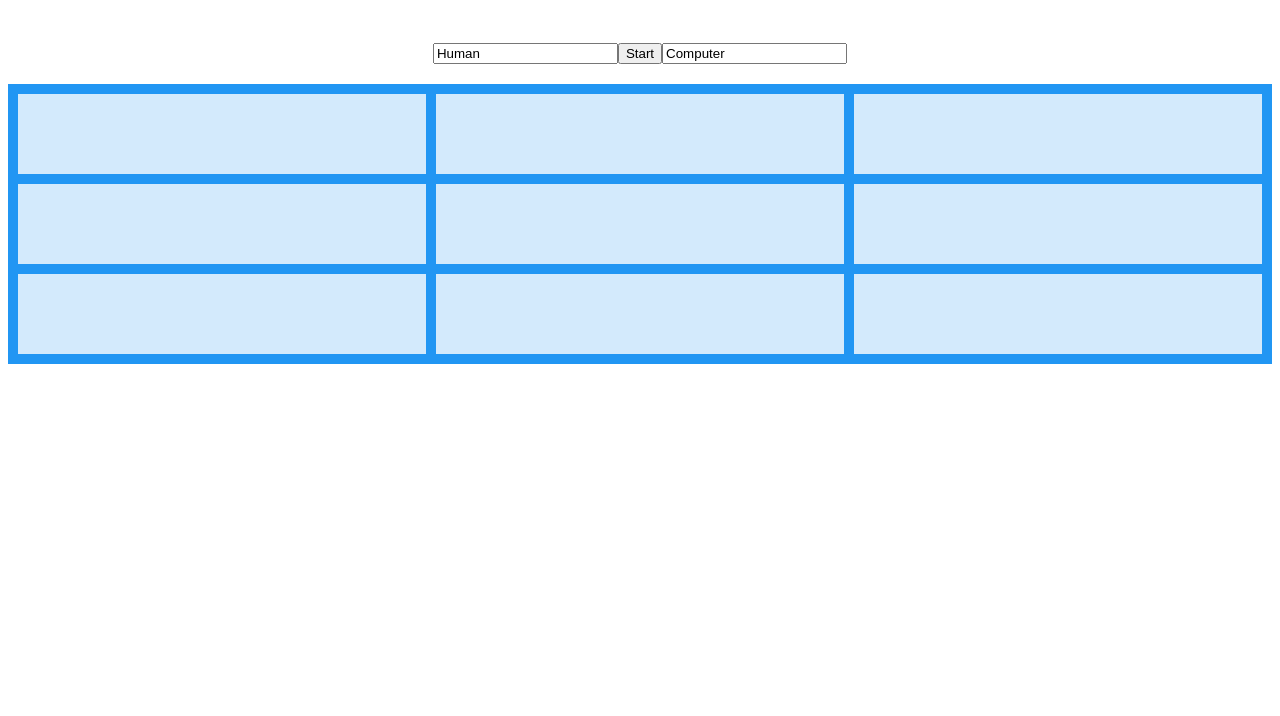
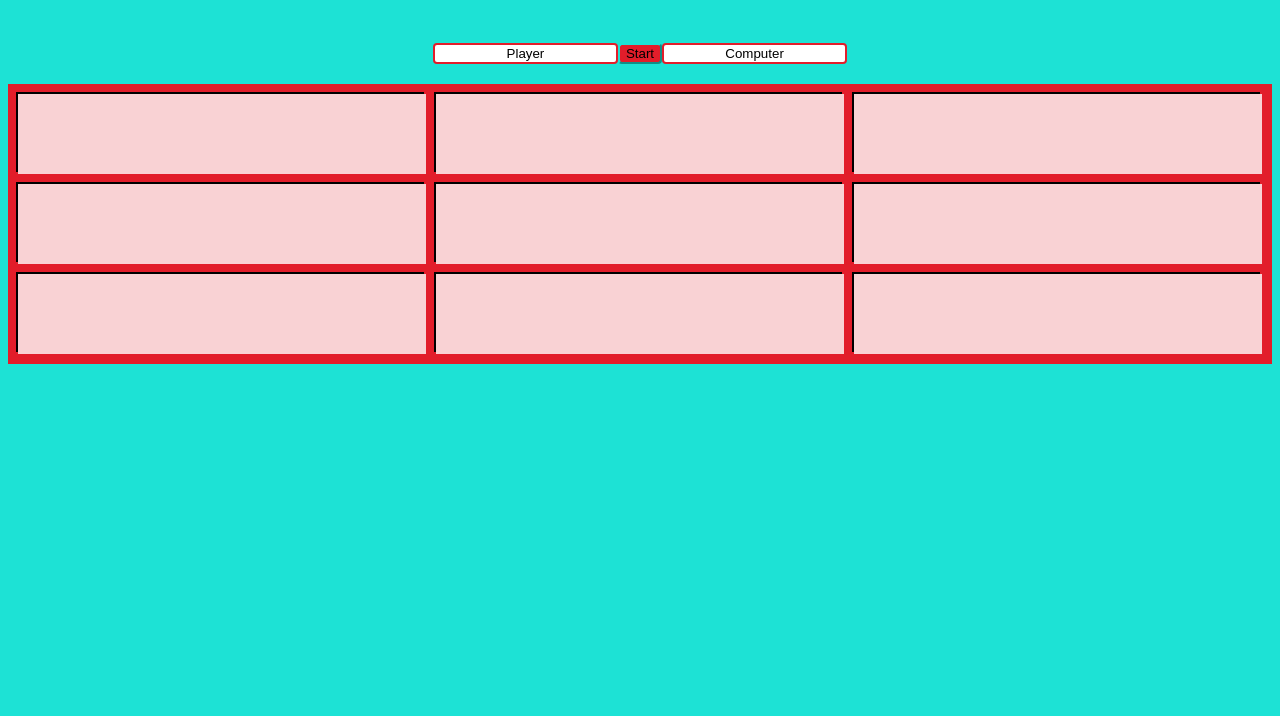
Before and after one commit to BenjaminGarza/TicTacToe, a website: page index.html in a window 1280 px wide. Shown: the part 84-800 px from the top of the page. Drawn offline with Linux system fonts and the light colour scheme.

Commit message:
Added colors and shadows

```diff
--- a/index.html
+++ b/index.html
@@ -12,9 +12,9 @@
       <h3>TIC-TAC-TOE</h3>
     </article>
     <article>
-      <input type='text' id='player1' value='Human'>
+      <input type='text' id='player1' placeholder='Player'>
     <button id='btn-start'>Start</button>
-      <input type='text' id='player2' value='Computer'>
+      <input type='text' id='player2' placeholder='Computer'>
     </article>
   </section>
   <section>
--- a/style.css
+++ b/style.css
@@ -1,5 +1,8 @@
-body {
-  display: flexbox;
+html, body {
+  background-color: #1DE2D5;
+}
+h3{
+  color: #E21D2A;
 }
 
 section {
@@ -14,11 +17,28 @@ justify-content: center;
 padding: 20px;
 }
 
+input[type="text"]{
+  text-align: center;
+  border: 2px solid #E21D2A;
+  border-radius: 4px;
+text-decoration-color: lime;
+}
+
+input::placeholder{
+  color: black;
+}
+
+button{
+   border-color: #1DE2D5;
+   border-radius: 4px;
+   background-color: #E21D2A;
+}
+
 #grid-container {
   display: grid;
   grid-template-columns: auto auto auto;
   grid-gap: 10px;
-  background-color: #2196F3;
+  background-color: #E21D2A;
   padding: 10px;
 }
 
@@ -27,7 +47,12 @@ padding: 20px;
   text-align: center;
   padding: 40px 60px;
   font-size: 30px;
+  color: white;
+  text-shadow: 1px 1px 1px #000000;
+  box-shadow: -2px -2px #000000;
 }
+
+
 
 .win {
     color: green;
```
